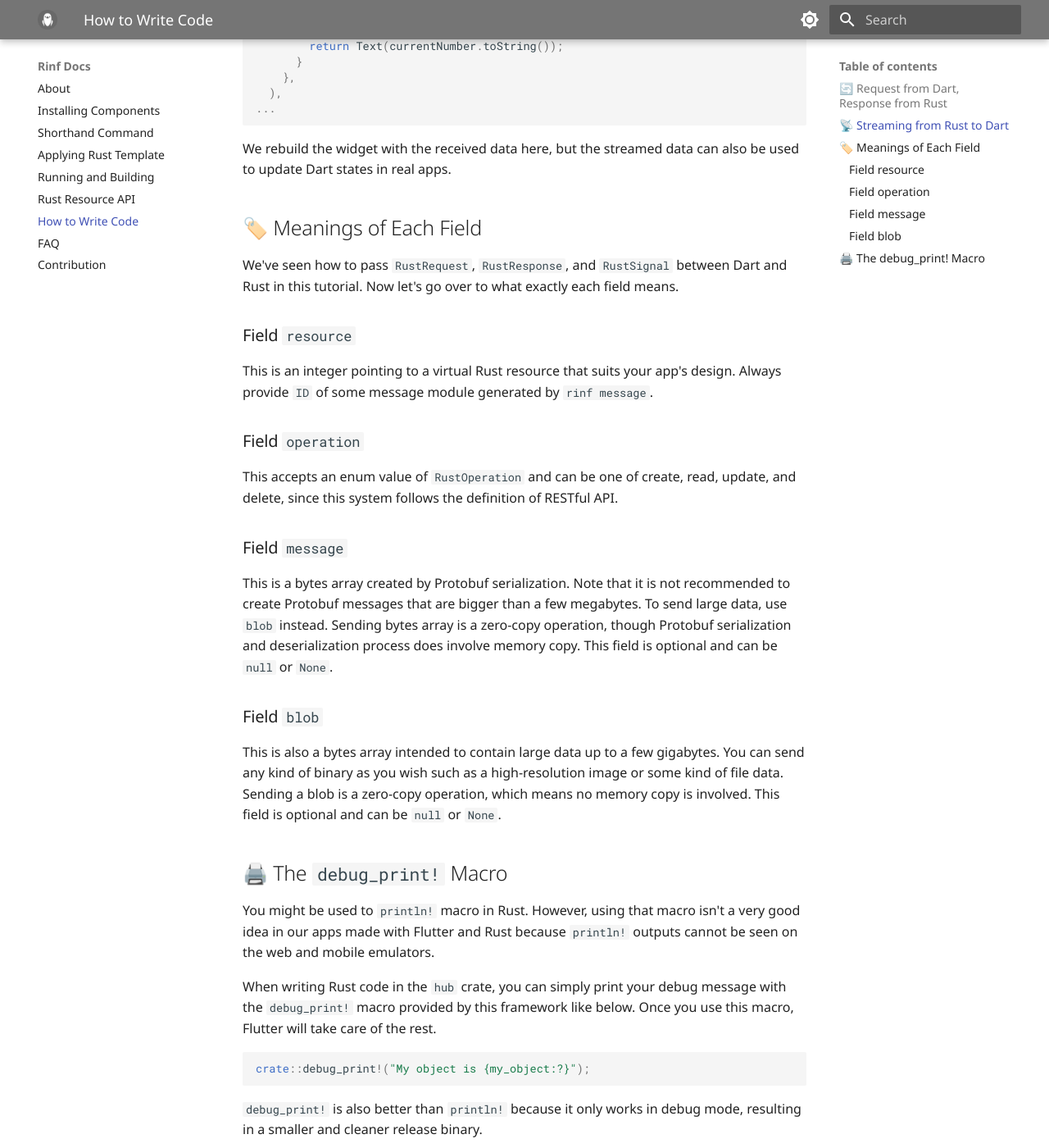
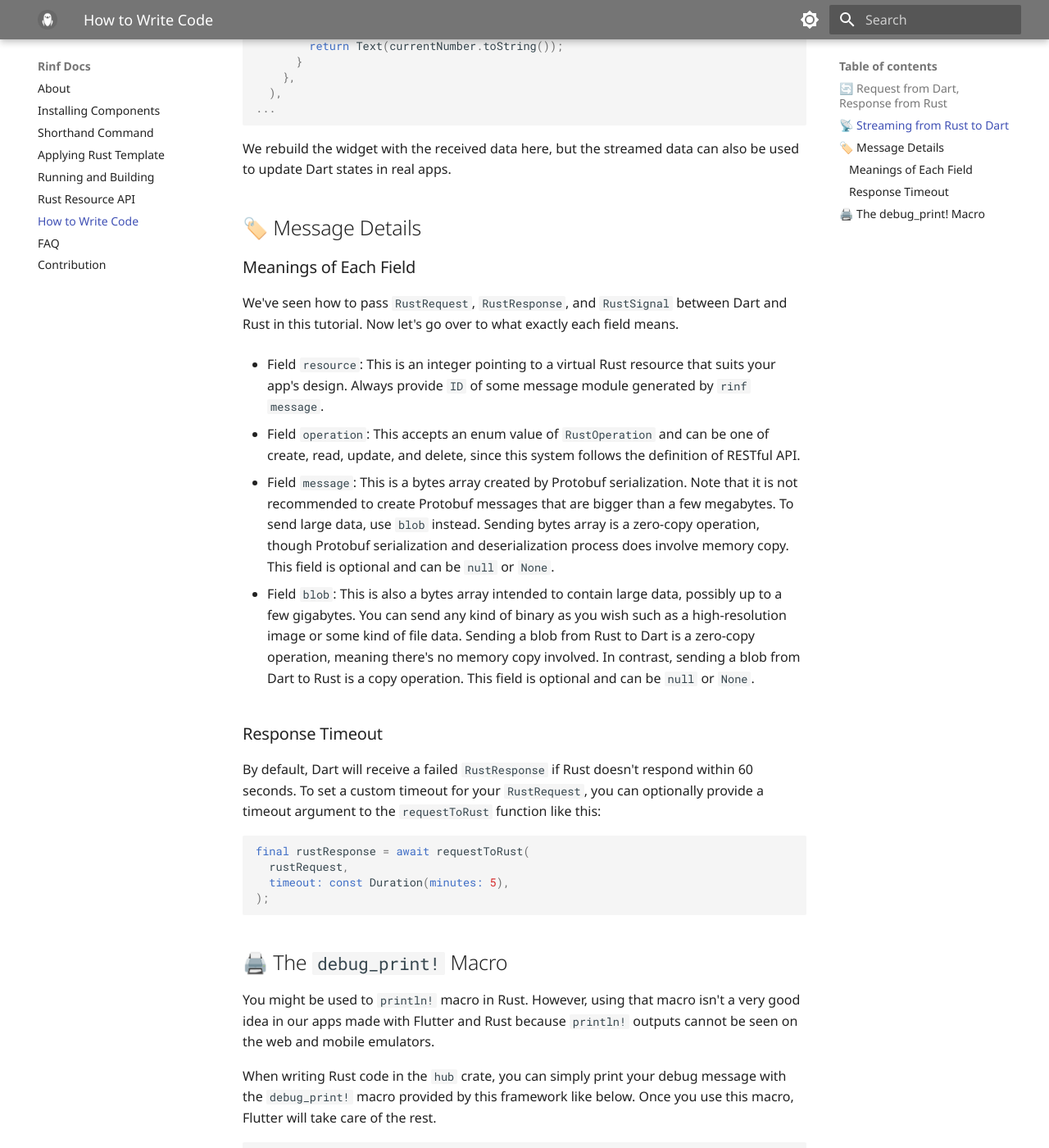
Before and after one commit to cunarist/rinf, an MkDocs documentation site: the page built from documentation/docs/writing-code.md, in a window 1280 px wide and 1400 px high, scrolled down 5271 px. Shown: the whole window at 82% size. Built offline with MkDocs 1.6.1 and Material for MkDocs 9.7.7, drawn with Linux system fonts in a browser that asks for light colours.

Commit message:
Add information about request timeout to the docs

````diff
--- a/documentation/docs/writing-code.md
+++ b/documentation/docs/writing-code.md
@@ -271,25 +271,30 @@ children: [
 
 We rebuild the widget with the received data here, but the streamed data can also be used to update Dart states in real apps.
 
-## 🏷️ Meanings of Each Field
+## 🏷️ Message Details
+
+### Meanings of Each Field
 
 We've seen how to pass `RustRequest`, `RustResponse`, and `RustSignal` between Dart and Rust in this tutorial. Now let's go over to what exactly each field means.
 
-### Field `resource`
+- Field `resource`: This is an integer pointing to a virtual Rust resource that suits your app's design. Always provide `ID` of some message module generated by `rinf message`.
 
-This is an integer pointing to a virtual Rust resource that suits your app's design. Always provide `ID` of some message module generated by `rinf message`.
+- Field `operation`: This accepts an enum value of `RustOperation` and can be one of create, read, update, and delete, since this system follows the definition of RESTful API.
 
-### Field `operation`
+- Field `message`: This is a bytes array created by Protobuf serialization. Note that it is not recommended to create Protobuf messages that are bigger than a few megabytes. To send large data, use `blob` instead. Sending bytes array is a zero-copy operation, though Protobuf serialization and deserialization process does involve memory copy. This field is optional and can be `null` or `None`.
 
-This accepts an enum value of `RustOperation` and can be one of create, read, update, and delete, since this system follows the definition of RESTful API.
+- Field `blob`: This is also a bytes array intended to contain large data, possibly up to a few gigabytes. You can send any kind of binary as you wish such as a high-resolution image or some kind of file data. Sending a blob from Rust to Dart is a zero-copy operation, meaning there's no memory copy involved. In contrast, sending a blob from Dart to Rust is a copy operation. This field is optional and can be `null` or `None`.
 
-### Field `message`
+### Response Timeout
 
-This is a bytes array created by Protobuf serialization. Note that it is not recommended to create Protobuf messages that are bigger than a few megabytes. To send large data, use `blob` instead. Sending bytes array is a zero-copy operation, though Protobuf serialization and deserialization process does involve memory copy. This field is optional and can be `null` or `None`.
+By default, Dart will receive a failed `RustResponse` if Rust doesn't respond within 60 seconds. To set a custom timeout for your `RustRequest`, you can optionally provide a timeout argument to the `requestToRust` function like this:
 
-### Field `blob`
-
-This is also a bytes array intended to contain large data up to a few gigabytes. You can send any kind of binary as you wish such as a high-resolution image or some kind of file data. Sending a blob is a zero-copy operation, which means no memory copy is involved. This field is optional and can be `null` or `None`.
+```dart
+final rustResponse = await requestToRust(
+  rustRequest,
+  timeout: const Duration(minutes: 5),
+);
+```
 
 ## 🖨️ The `debug_print!` Macro
 
````
